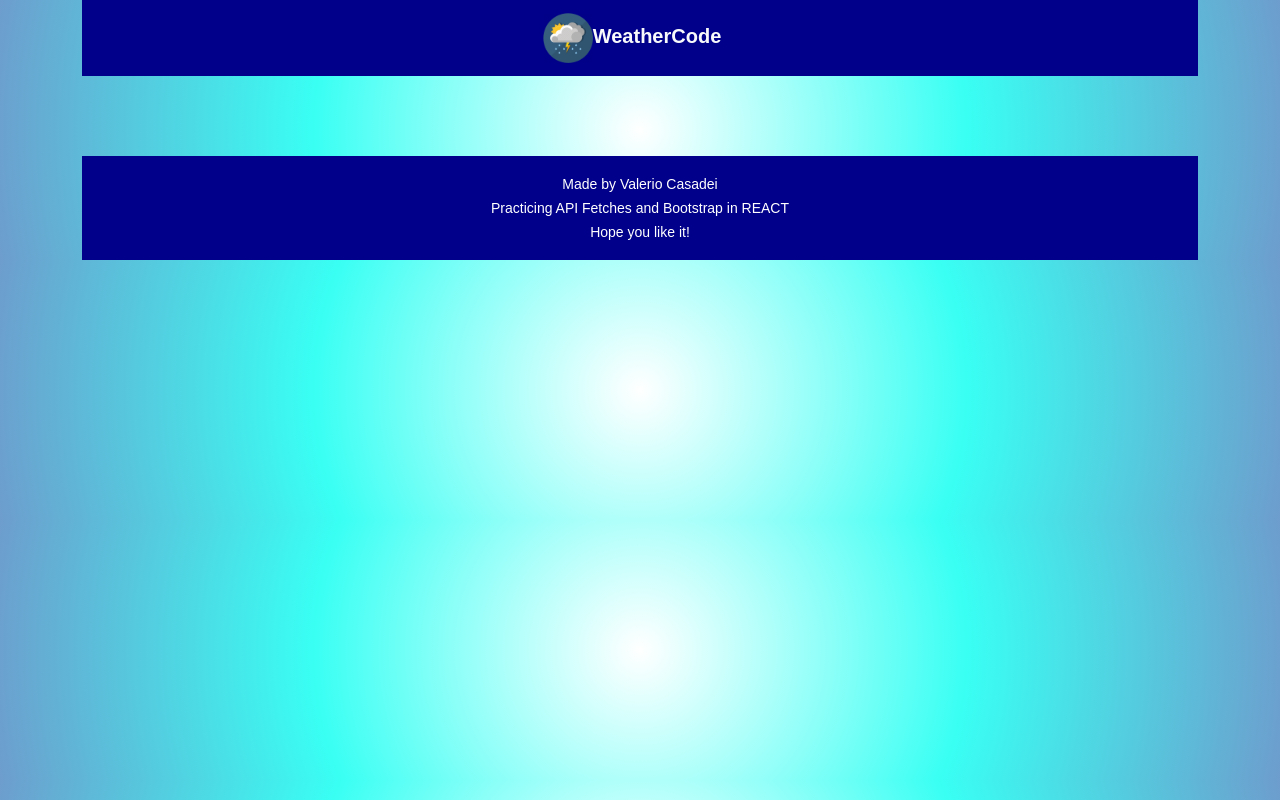
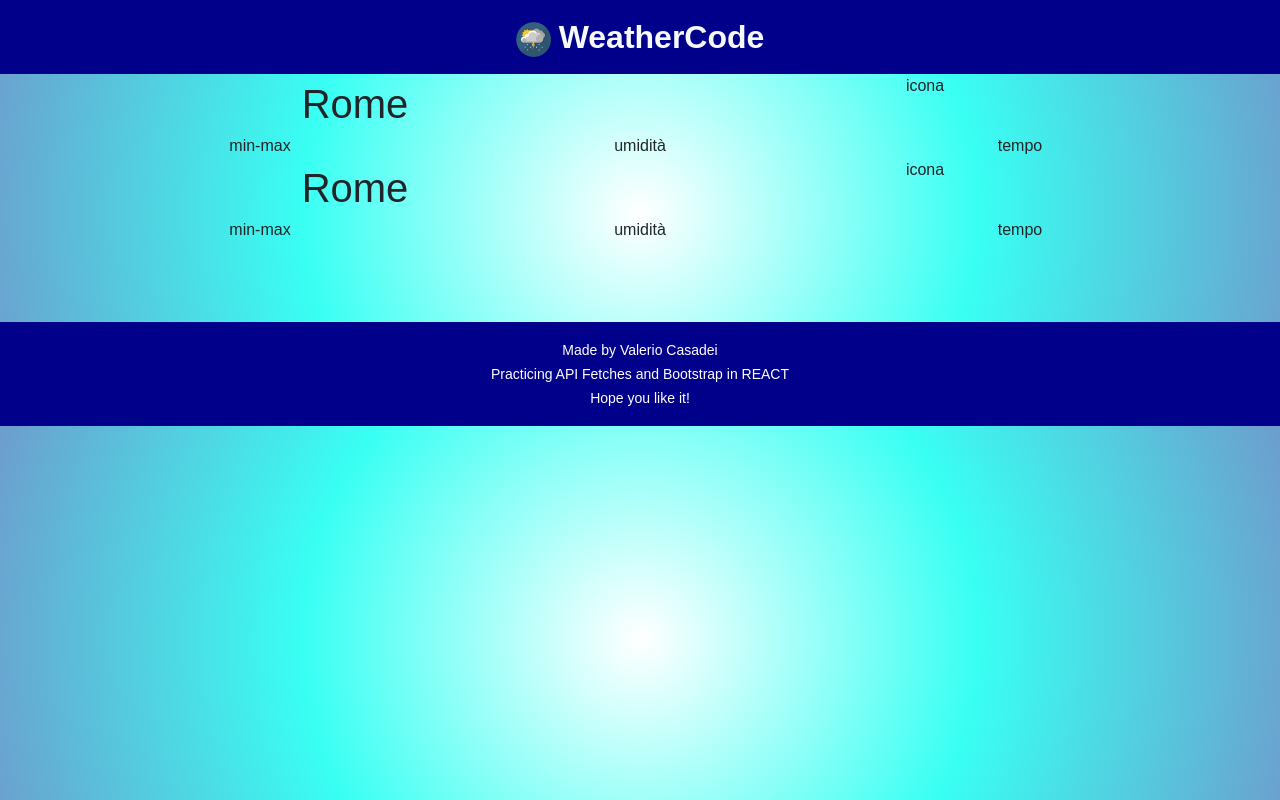
Before and after one commit to ValCas18/weather_app, a React (Create React App) app: page /details/1 in a window 1280 px wide. Built offline with nearby package versions, Linux system fonts and the light colour scheme.

Commit message:
New Component

```diff
--- a/src/App.jsx
+++ b/src/App.jsx
@@ -4,21 +4,22 @@ import { BrowserRouter, Route, Routes } from "react-router-dom";
 import Welcome from "./components/Welcome";
 import Footer from "./components/Footer";
 import NavBar from "./components/NavBar";
-import { Container } from "react-bootstrap";
+import WeatherCard from "./components/WeatherCard";
 
 function App() {
 	return (
 		<>
-			<Container className="App">
-				<NavBar />
+			<div className="App">
 				<BrowserRouter>
+					<NavBar />
 					<Routes>
 						<Route path="/" element={<Welcome />} />
-						<Route></Route>
+						<Route path="/details/:city" element={<WeatherCard />} />
 					</Routes>
 				</BrowserRouter>
+				<WeatherCard />
 				<Footer />
-			</Container>
+			</div>
 		</>
 	);
 }
--- a/src/components/NavBar.jsx
+++ b/src/components/NavBar.jsx
@@ -1,14 +1,17 @@
 import { Container, Navbar /*Nav, NavDropdown */ } from "react-bootstrap";
 import logo from "../assets/logo.png";
+import { Link } from "react-router-dom";
 
 const NavBar = () => {
 	return (
 		<>
 			<Navbar expand="lg" className="bg-darkblue">
 				<Container className="d-flex justify-content-center">
-					<Navbar.Brand href="#home" className="fw-bold text-light">
-						<img src={logo} alt="logo meteo" width={50}></img>
-						WeatherCode
+					<Navbar.Brand href="#home" className="fw-bold fs-2 text-light m-0">
+						<Link to="/" className="text-decoration-none text-light">
+							<img src={logo} alt="logo meteo" width={35} className="me-2"></img>
+							<span>WeatherCode</span>
+						</Link>
 					</Navbar.Brand>
 					{/* <Navbar.Toggle aria-controls="basic-navbar-nav" />
 					<Navbar.Collapse id="basic-navbar-nav">
--- a/src/components/SearchBar.jsx
+++ b/src/components/SearchBar.jsx
@@ -1,13 +1,21 @@
 import React from "react";
-import { Button, Col, Container, Form, Row } from "react-bootstrap";
+import { Col, Container, Form, Row } from "react-bootstrap";
+import { useNavigate } from "react-router";
 
 const SearchBar = () => {
+	const navigate = useNavigate();
+
+	const handleSearch = (event) => {
+		event.preventDefault();
+		console.log("User input:", {});
+	};
+
 	return (
 		<div>
 			<Container className="mt-5">
 				<Row className="d-flex flex-column align-items-center">
 					<Col xs={6}>
-						<Form>
+						<Form onSubmit={handleSearch}>
 							<Form.Group className="mb-3">
 								<Form.Control
 									type="search"
@@ -18,7 +26,9 @@ const SearchBar = () => {
 						</Form>
 					</Col>
 					<Col xs={12}>
-						<button className="button py-2 px-4">Go!</button>
+						<button className="button py-2 px-4" type="submit">
+							Go!
+						</button>
 					</Col>
 				</Row>
 			</Container>
--- /dev/null
+++ b/src/components/WeatherCard.jsx
@@ -0,0 +1,31 @@
+import React from "react";
+import { Col, Container, Row } from "react-bootstrap";
+import logo from "../assets/logo.png";
+
+const WeatherCard = () => {
+	return (
+		<Container className="text-dark">
+			<Row>
+				<Col xs={12} md={6}>
+					<span className="fs-1">Rome</span>
+				</Col>
+				<Col xs={12} md={6}>
+					<span>icona</span>
+				</Col>
+			</Row>
+			<Row>
+				<Col xs={12} md={4}>
+					min-max
+				</Col>
+				<Col xs={12} md={4}>
+					umidità
+				</Col>
+				<Col xs={12} md={4}>
+					tempo
+				</Col>
+			</Row>
+		</Container>
+	);
+};
+
+export default WeatherCard;
```
Also changed, not shown: src/components/Card.jsx (deleted, +0 -7 lines).
